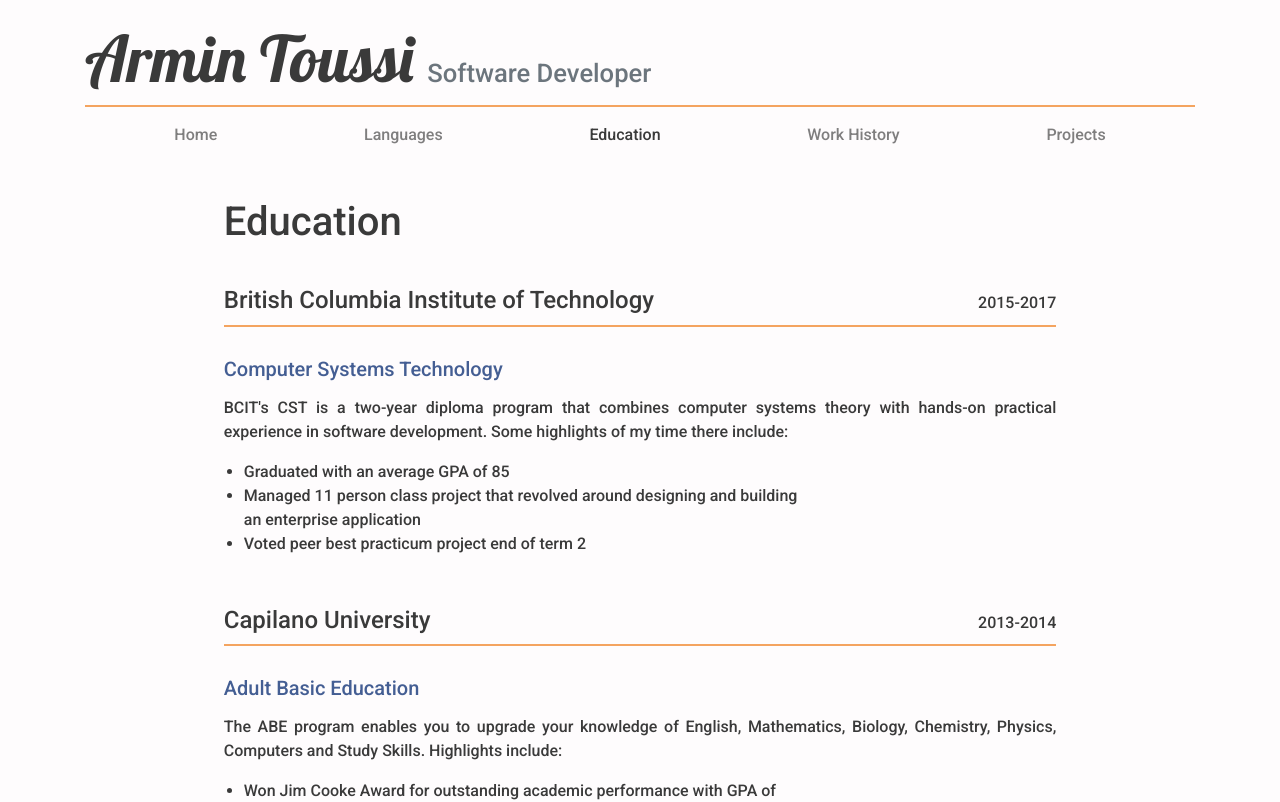
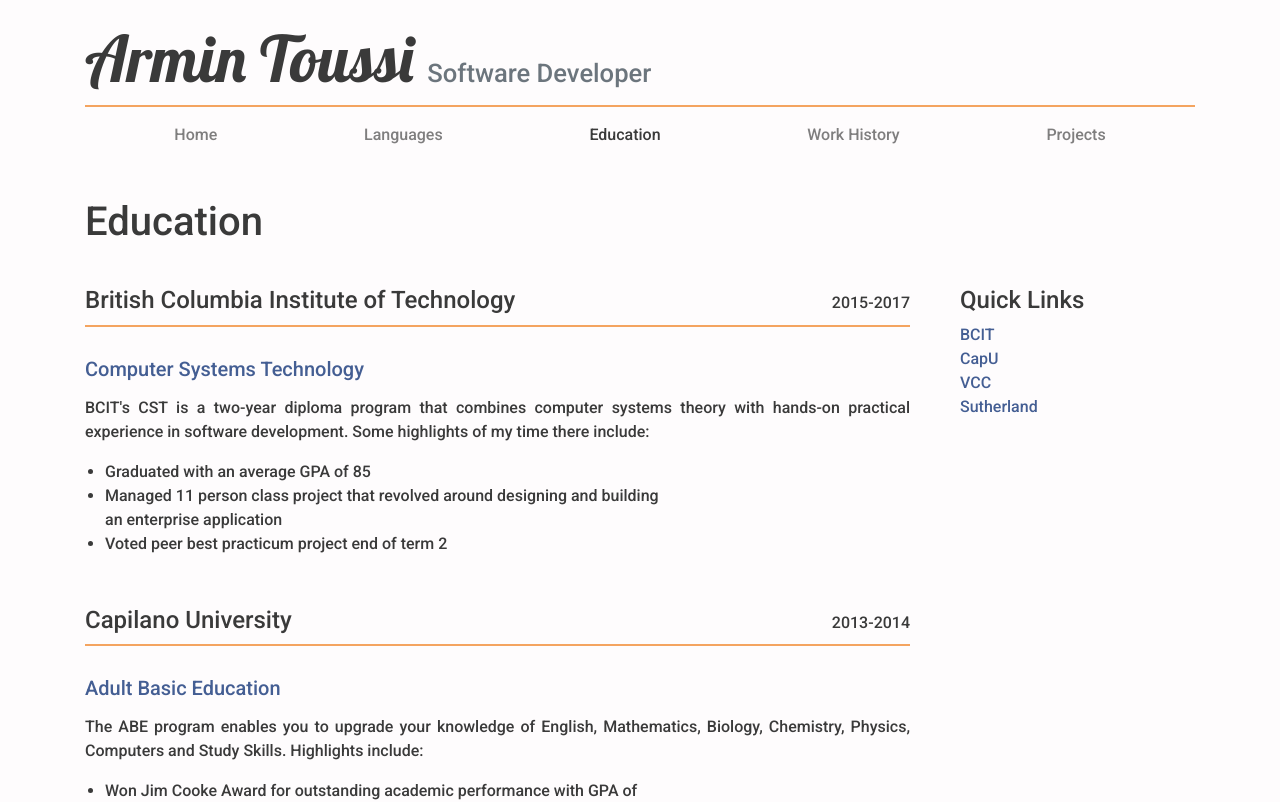
Before and after one commit to armindtoussi/resume-armin, an Angular app: page /education in a window 1280 px wide. Shown: the top 802 px of the page. Built offline with nearby package versions, Linux system fonts and the light colour scheme; a web font is replaced by a local one.

Commit message:
added quick link side-nav to education page

```diff
--- a/src/app/components/education/education.component.css
+++ b/src/app/components/education/education.component.css
@@ -42,6 +42,20 @@
     margin-bottom: 50px;
 }
 
+.side-nav {
+    position: fixed;
+
+    padding-left: 20px;
+}
+.side-nav>ul {
+    list-style-type: none;
+    padding-left: 0;
+}
+
+.size-link {
+    list-style-type: none;
+}
+
 /* Media Queries */
 
 @media screen and (min-width: 320px) {
@@ -70,14 +84,21 @@
         width: 70%;
         margin: 0 auto;
     }
+
+    .side-nav {
+        display: none;
+    }
 }
 
 @media screen and (min-width: 992px) {
     .education-content {
-        width: 75%;
-        margin: auto;
+        width: 100%;
     }
     .education-card>ul {
         margin: 0;
     }
+
+    .side-nav {
+        display: block;
+    }
 }
--- a/src/app/components/education/education.component.html
+++ b/src/app/components/education/education.component.html
@@ -1,9 +1,11 @@
 <main class="education-content">
     <h1>Education</h1>
     <section class="container">
+        <div class="row">
+            <div class="col-lg-9">
                 <article class="row">
                     <div class="col-lg-12 education-card">
-                <h4>British Columbia Institute of Technology</h4>
+                        <h4 id="bcit">British Columbia Institute of Technology</h4>
                         <p class="edu-date">2015-2017</p>
                         <hr>
                         <h5><a href="https://www.bcit.ca/study/programs/5500dipma" class="school-link">Computer Systems Technology</a></h5>
@@ -20,7 +22,7 @@
                 </article>
                 <article class="row education-card-spacing">
                     <div class="col-lg-12 education-card">
-                <h4>Capilano University</h4>
+                        <h4 id="capu">Capilano University</h4>
                         <p class="edu-date">2013-2014</p>
                         <hr>
                         <h5><a href="https://www.capilanou.ca/abe/" class="school-link">Adult Basic Education</a></h5>
@@ -35,7 +37,7 @@
                 </article>
                 <article class="row education-card-spacing">
                     <div class="col-lg-12 education-card">
-                <h4>Vancouver Community College</h4>
+                        <h4 id="vcc">Vancouver Community College</h4>
                         <p class="edu-date">2007-2009</p>
                         <hr>
                         <h5><a href="http://www.vcc.ca/programscourses/program-areas/culinary-and-baking/culinary-arts-cook-apprentice/"
@@ -53,7 +55,7 @@
                 </article>
                 <article class="row education-card-spacing ">
                     <div class="col-lg-12 education-card last-card">
-                <h4>Sutherland Secondary School</h4>
+                        <h4 id="sss">Sutherland Secondary School</h4>
                         <p class="edu-date">1998-2002</p>
                         <hr>
                         <p>Sutherland was the secondary school I attended when I was a teenager. I did not complete high school
@@ -66,5 +68,18 @@
                         </ul>
                     </div>
                 </article>
+            </div>
+            <div class="col-lg-3">
+                <aside class="side-nav">
+                    <h4>Quick Links</h4>
+                    <ul>
+                        <li><a [routerLink]="['/education']" fragment="bcit" class="school-link side-link">BCIT</a></li>
+                        <li><a [routerLink]="['/education']" fragment="capu" class="school-link side-link">CapU</a></li>
+                        <li><a [routerLink]="['/education']" fragment="vcc" class="school-link side-link">VCC</a></li>
+                        <li><a [routerLink]="['/education']" fragment="sss" class="school-link side-link">Sutherland</a></li>
+                    </ul>
+                </aside>
+            </div>
+        </div>
     </section>
 </main>
--- a/src/app/components/education/education.component.ts
+++ b/src/app/components/education/education.component.ts
@@ -1,4 +1,5 @@
-import { Component } from '@angular/core';
+import { Component }             from '@angular/core';
+import { Router, NavigationEnd } from '@angular/router';
 
 @Component({
     selector: 'education',
@@ -8,5 +9,22 @@
 
 export class EducationComponent {
 
-    constructor() { }
+    private fragment: string;
+
+    constructor(private router: Router) { }
+
+    ngOnInit() {
+
+        this.router.events.subscribe(s => {
+            if(s instanceof NavigationEnd) {
+                const tree = this.router.parseUrl(this.router.url);
+                if(tree.fragment) {
+                    const element = document.querySelector("#" + tree.fragment);
+                    if(element) {
+                        element.scrollIntoView();
+                    }
+                }
+            }
+        });
+    }
 }
```
Lines whose indentation alone changed are shown as unchanged.
